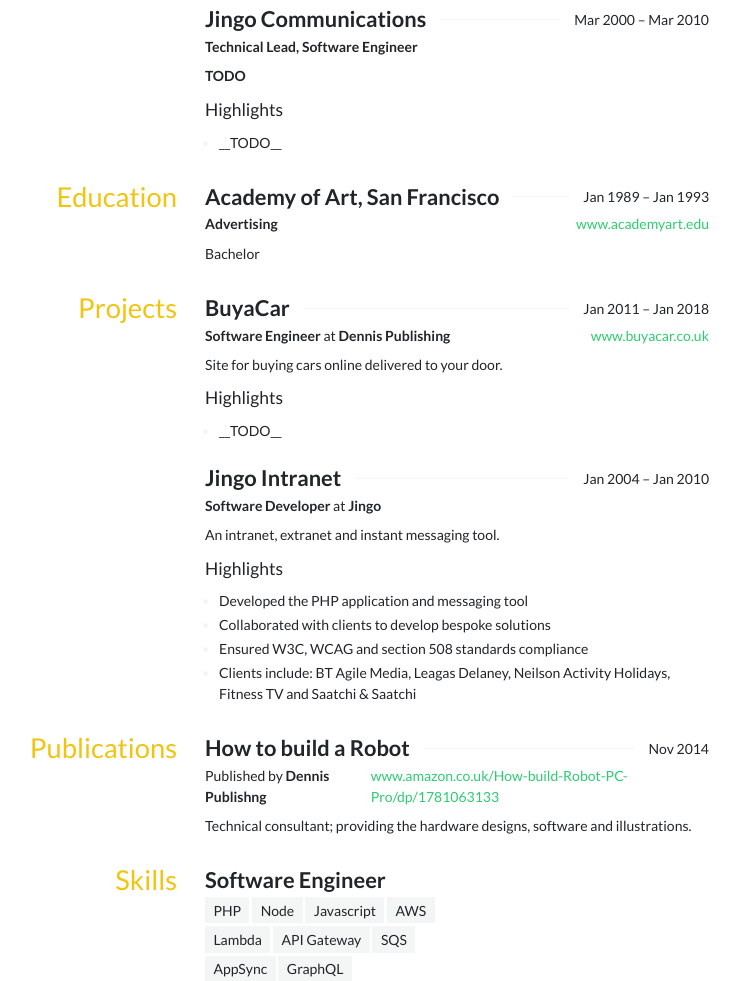
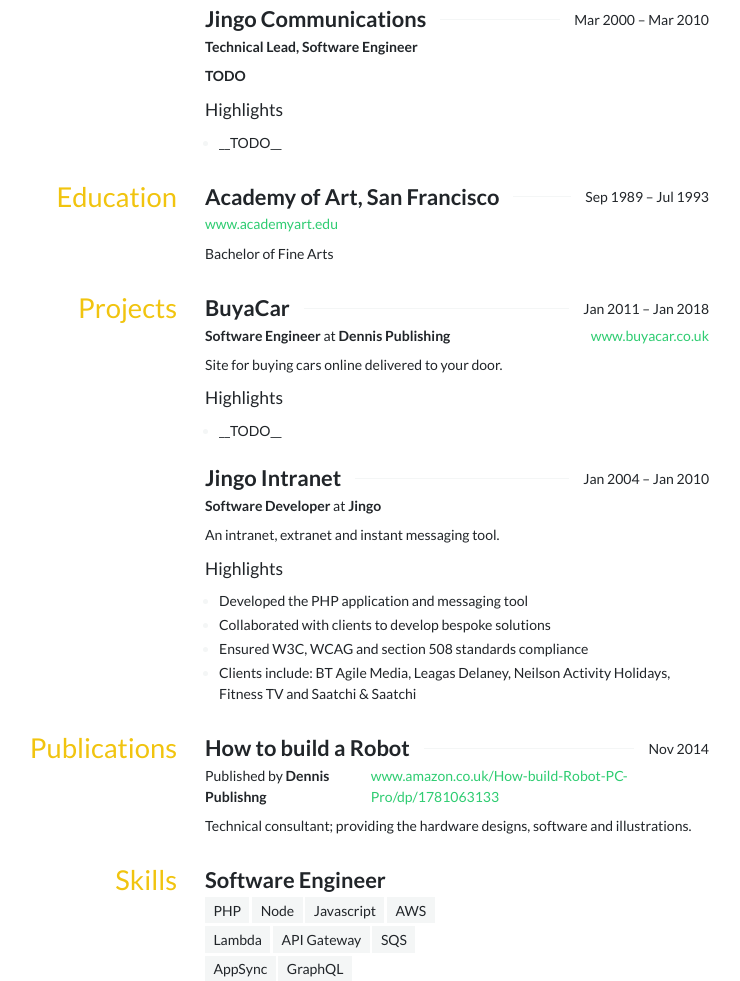
Before and after one commit to theapi/cv, a website: page docs/index.html in a window 1280 px wide. Shown: the part 808-1789 px from the top of the page, without its empty margins (281-1021 px from the left). Drawn offline with Linux system fonts and the light colour scheme.

Commit message:
Academy of Art

```diff
--- a/docs/index.html
+++ b/docs/index.html
@@ -305,16 +305,15 @@
                 <div class="spaced-list">
                   <h4>Academy of Art, San Francisco</h4>
                   <span>
-                    <time datetime="1989">Jan 1989</time> –
-                    <time datetime="1993">Jan 1993</time>
+                    <time datetime="1989-09">Sep 1989</time> –
+                    <time datetime="1993-07">Jul 1993</time>
                   </span>
                 </div>
                 <div class="spaced-list">
-                    <strong>Advertising</strong>
                     <a href="https://www.academyart.edu/">www.academyart.edu</a>
                 </div>
               </header>
-                <p>Bachelor</p>
+                <p>Bachelor of Fine Arts</p>
             </article>
         </div>
       </section>
```
Also changed, not shown: resume.json (+3 -4 lines).
